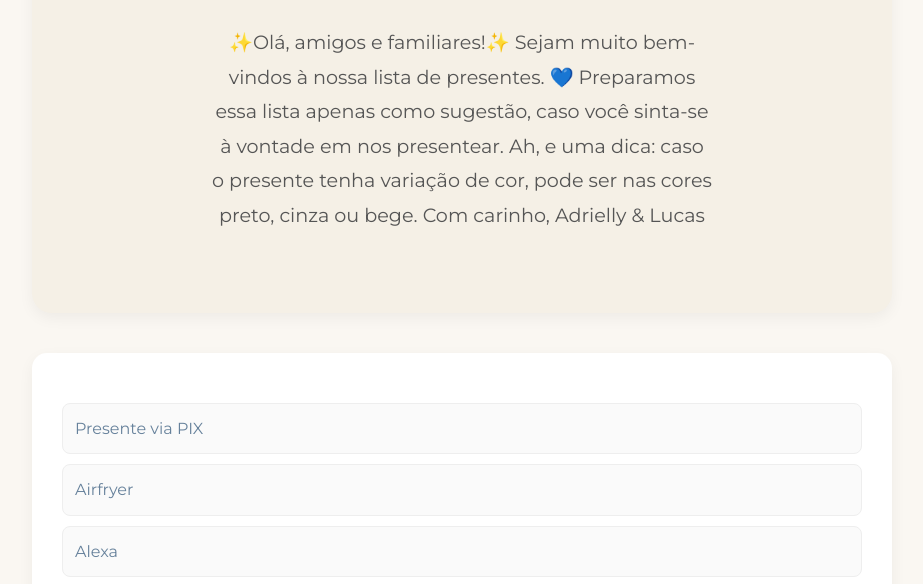
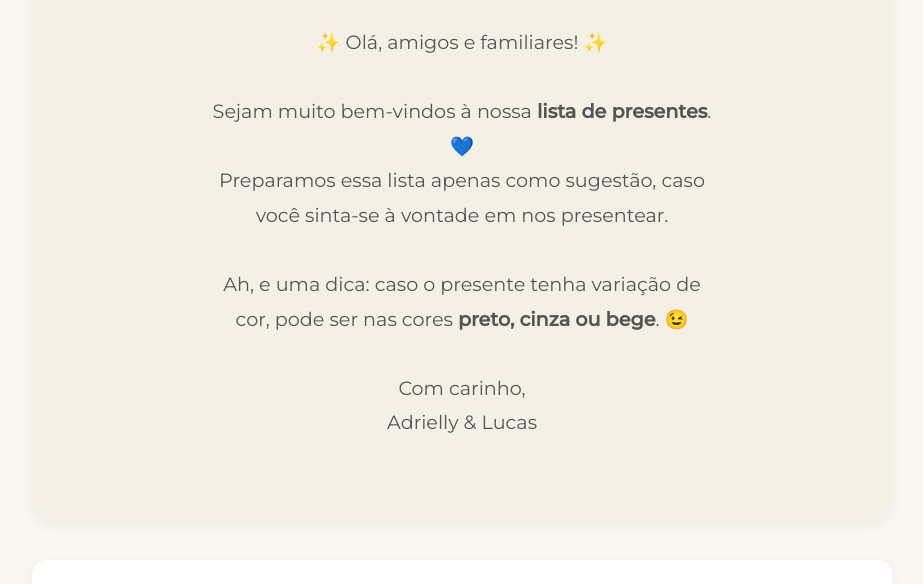
Before and after one commit to albuquerque1213-tech/Cha-de-casa, a plain HTML site: page index.html in a window 1280 px wide. Shown: the part 157-741 px from the top of the page, without its empty margins (178-1101 px from the left). Drawn offline with nearby package versions, Linux system fonts and the light colour scheme; a web font is replaced by a local one.

Commit message:
Atualizar o index.html

```diff
--- a/index.html
+++ b/index.html
@@ -14,17 +14,12 @@
                 <p class="header-tag">CHÁ DE CASA NOVA</p>
                 <h1 class="couple-names">Adrielly & Lucas</h1>
                 <p class="intro-text">
-                   ✨Olá, amigos e familiares!✨
-
-                    Sejam muito bem-vindos à nossa lista de presentes. 💙
-
-                    Preparamos essa lista apenas como sugestão, caso você sinta-se à vontade em nos presentear.
-                    Ah, e uma dica: caso o presente tenha variação de cor, pode ser nas cores preto, cinza ou bege.
-
-                    Com carinho,
-
-                    Adrielly & Lucas
-
+✨ Olá, amigos e familiares! ✨ <br><br>
+Sejam muito bem-vindos à nossa <b>lista de presentes</b>. 💙 <br>
+Preparamos essa lista apenas como sugestão, caso você sinta-se à vontade em nos presentear. <br><br>
+Ah, e uma dica: caso o presente tenha variação de cor, pode ser nas cores <b>preto, cinza ou bege</b>. 😉 <br><br>
+Com carinho, <br>
+Adrielly & Lucas
                 </p>
             </div>
         </header>
```
